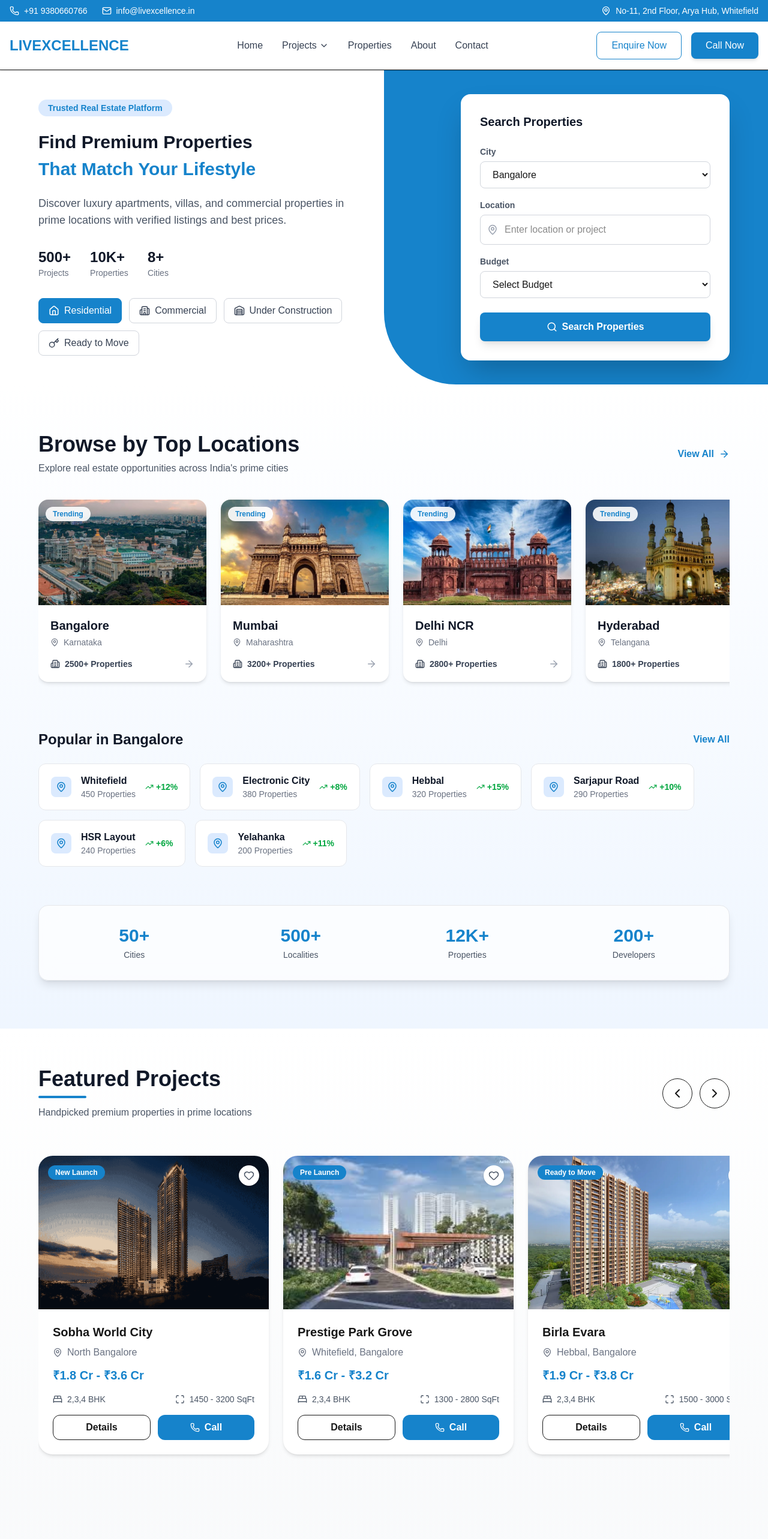
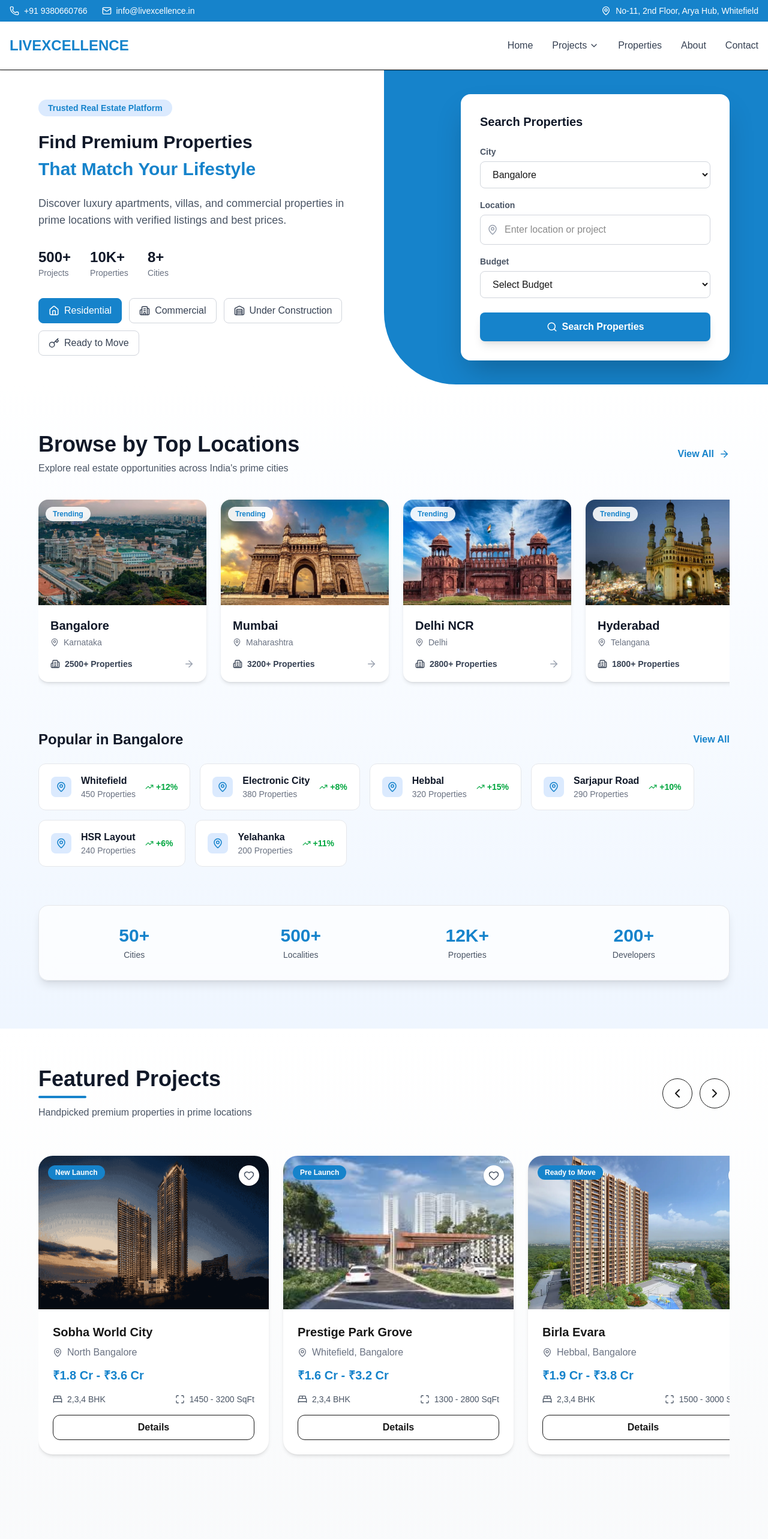
Before and after one commit to tanjim-alam/livexcellence-in, a Next.js app: page / in a window 1280 px wide. Shown: the top 2566 px of the page at 60% size. Built offline with nearby package versions, Linux system fonts and the light colour scheme.

Commit message:
updated project card

```diff
--- a/components/FeaturedProjects.jsx
+++ b/components/FeaturedProjects.jsx
@@ -183,12 +183,6 @@ const FeaturedProjects = () => {
                     {/* Overlay */}
                     <div className="absolute inset-0 bg-black/40 opacity-0 group-hover:opacity-100 transition flex items-center justify-center gap-3">
 
-                      <button
-                        onClick={() => handleCallBackClick(project)}
-                        className="bg-white px-4 py-2 rounded-lg cursor-pointer font-semibold shadow hover:scale-105 transition"
-                      >
-                        Instant Call
-                      </button>
 
                       <button
                         className="text-white border cursor-pointer border-white px-4 py-2 rounded-lg hover:bg-white hover:text-black transition"
@@ -246,15 +240,6 @@ const FeaturedProjects = () => {
                         Details
                       </button>
 
-                      <button
-                        onClick={() => handleCallBackClick(project)}
-                        className="flex-1 text-white py-2 rounded-xl cursor-pointer font-semibold flex items-center justify-center gap-2"
-                        style={{ background: primary }}
-                      >
-                        <Phone size={16} />
-                        Call
-                      </button>
-
                     </div>
 
                   </div>
--- a/components/Header.jsx
+++ b/components/Header.jsx
@@ -106,24 +106,7 @@ const Header = () => {
 
             </nav>
 
-            {/* CTA */}
-            <div className="hidden md:flex items-center gap-4">
 
-              <Link
-                href="#"
-                className="px-6 py-2.5 rounded-lg border border-[#1683cb] text-[#1683cb] hover:bg-[#1683cb] hover:text-white transition font-medium"
-              >
-                Enquire Now
-              </Link>
-
-              <Link
-                href="tel:+919380660766"
-                className="bg-[#1683cb] text-white px-6 py-2.5 rounded-lg hover:bg-[#126aa4] transition font-medium shadow-md"
-              >
-                Call Now
-              </Link>
-
-            </div>
 
             {/* Mobile Button */}
             <button
@@ -168,12 +151,7 @@ const Header = () => {
 
             <Link href="#" onClick={() => setIsMenuOpen(false)}>Contact</Link>
 
-            <Link
-              href="#"
-              className="bg-[#1683cb] text-white text-center py-3 rounded-lg mt-4"
-            >
-              Enquire Now
-            </Link>
+
 
           </nav>
 
--- a/components/RecentlyLaunchedProjects.jsx
+++ b/components/RecentlyLaunchedProjects.jsx
@@ -195,14 +195,6 @@ const RecentlyLaunchedProjects = () => {
                         View Details
                       </button>
 
-                      <button
-                        onClick={() => handleCallBackClick(project)}
-                        className="text-white px-4 py-2 rounded-lg cursor-pointer font-semibold flex items-center gap-2 shadow"
-                        style={{ background: primary }}
-                      >
-                        <Phone size={16} />
-                        Call
-                      </button>
 
                     </div>
 
@@ -252,14 +244,6 @@ const RecentlyLaunchedProjects = () => {
                         Details
                       </button>
 
-                      <button
-                        onClick={() => handleCallBackClick(project)}
-                        className="flex-1 text-white py-2 cursor-pointer rounded-xl font-semibold transition flex items-center justify-center gap-2"
-                        style={{ background: primary }}
-                      >
-                        <Phone size={16} />
-                        Call Now
-                      </button>
 
                     </div>
 
```
